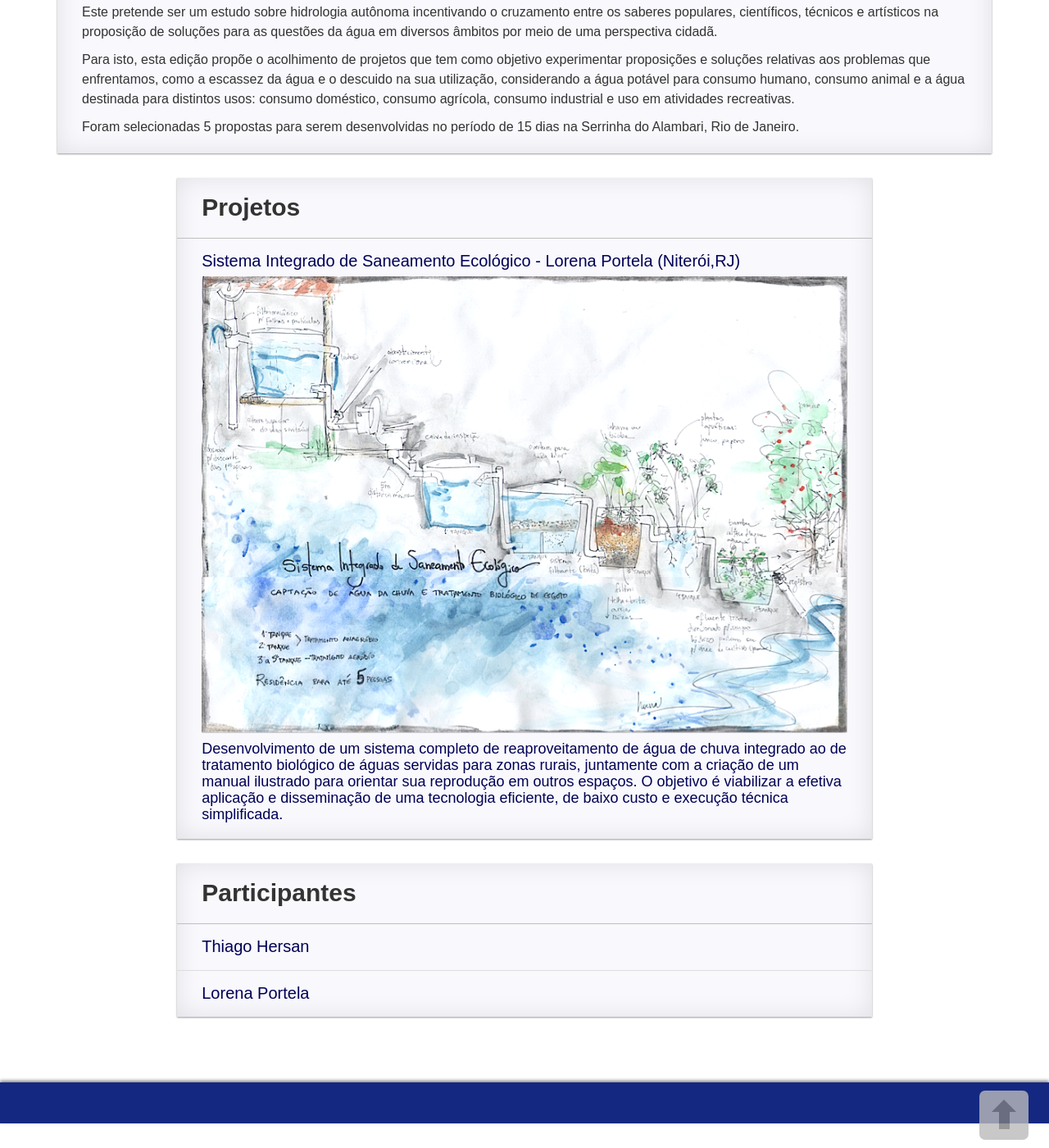
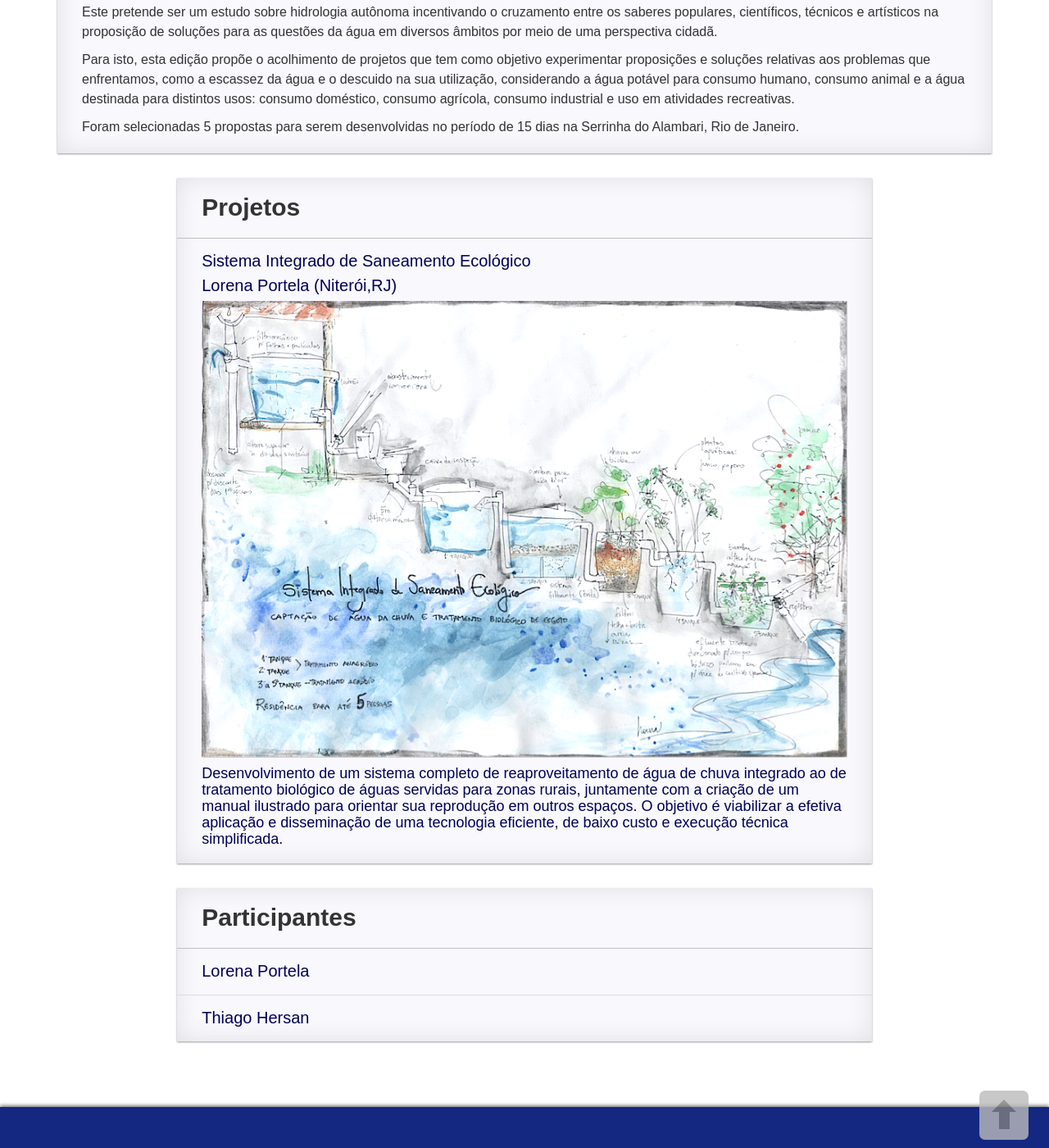
Before and after one commit to associacaosilo/interactivos2016, a Jekyll site: the page built from index.md, in a window 1280 px wide and 1400 px high, scrolled down 169 px. Shown: the whole window at 82% size. Built offline with Jekyll 4.4.1, drawn with Linux system fonts in a browser that asks for light colours.

Commit message:
adds people to projects page

```diff
--- a/_layouts/frontpage.html
+++ b/_layouts/frontpage.html
@@ -22,7 +22,8 @@ layout: default
           {% for post in site.posts %}
             {% if post.categories contains 'projeto' %}
               <a class="post-list-item" href="{{ post.link | prepend: site.baseurl }}">
-                <h2> {{ post.titulo }} - {{ post.proponente }}</h2>
+                <h2> {{ post.titulo }} </h2>
+                <h2> {{ post.proponente }} </h2>
                 <img src="{{ post.imagem | prepend: site.baseurl }}" style="width: 100%;">
                 <h4> {{ post.content }} </h4>
               </a>
@@ -38,7 +39,8 @@ layout: default
 	  </div>
       <div class="post-list-body">
         <div class="all-posts" post-cate="All">
-          {% for post in site.posts %}
+          {% assign sorted_posts = site.posts | sort:"nome" %}
+          {% for post in sorted_posts %}
             {% if post.categories contains 'pessoa' %}
               <a class="post-list-item" href="{{ post.url | prepend: site.baseurl }}">
                 <h2> {{ post.nome }} </h2>
```
Also changed, not shown: _layouts/page.html (+19 -1 lines), _posts/pessoas/2016-01-01-lorena.md (+1 -0 lines), _posts/pessoas/2016-01-01-thiago.md (+1 -0 lines).
